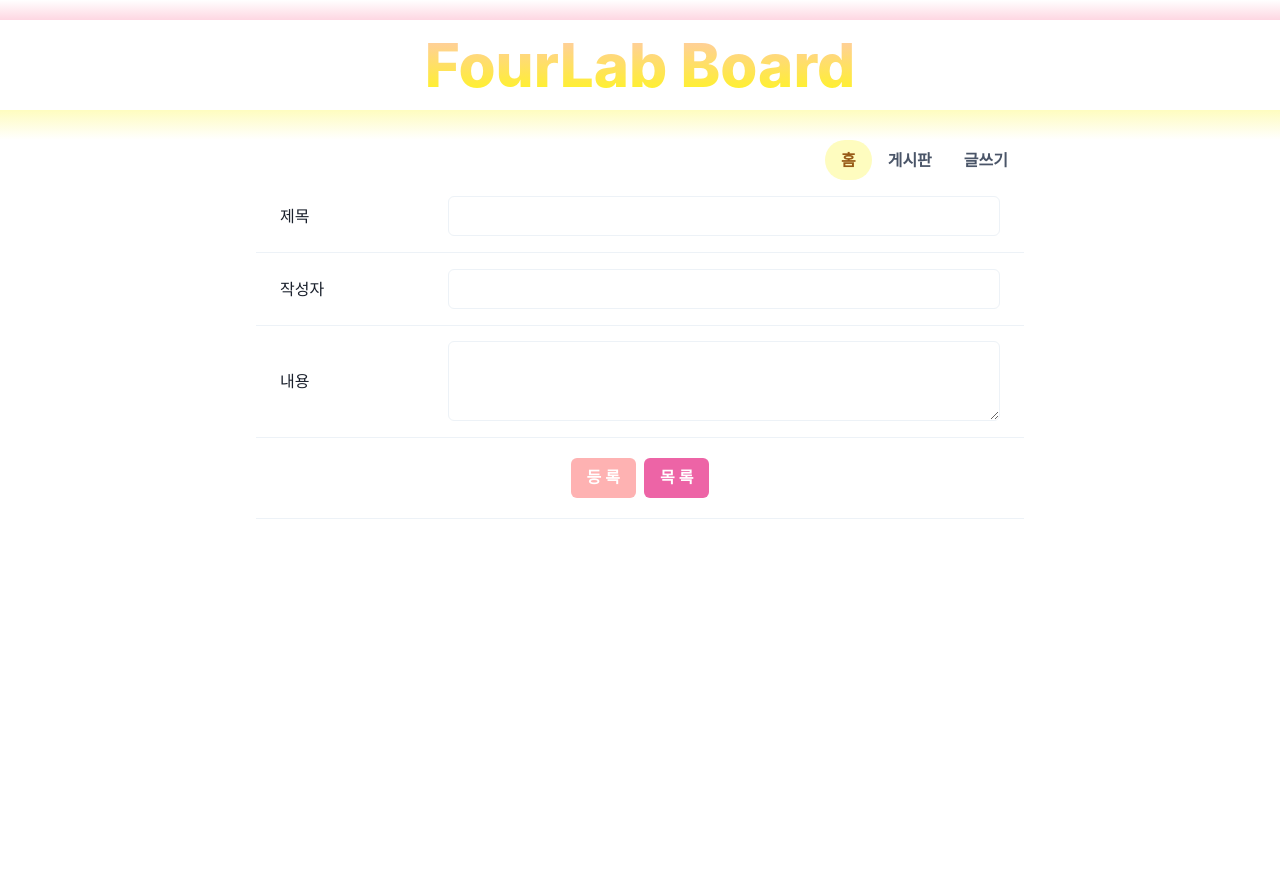
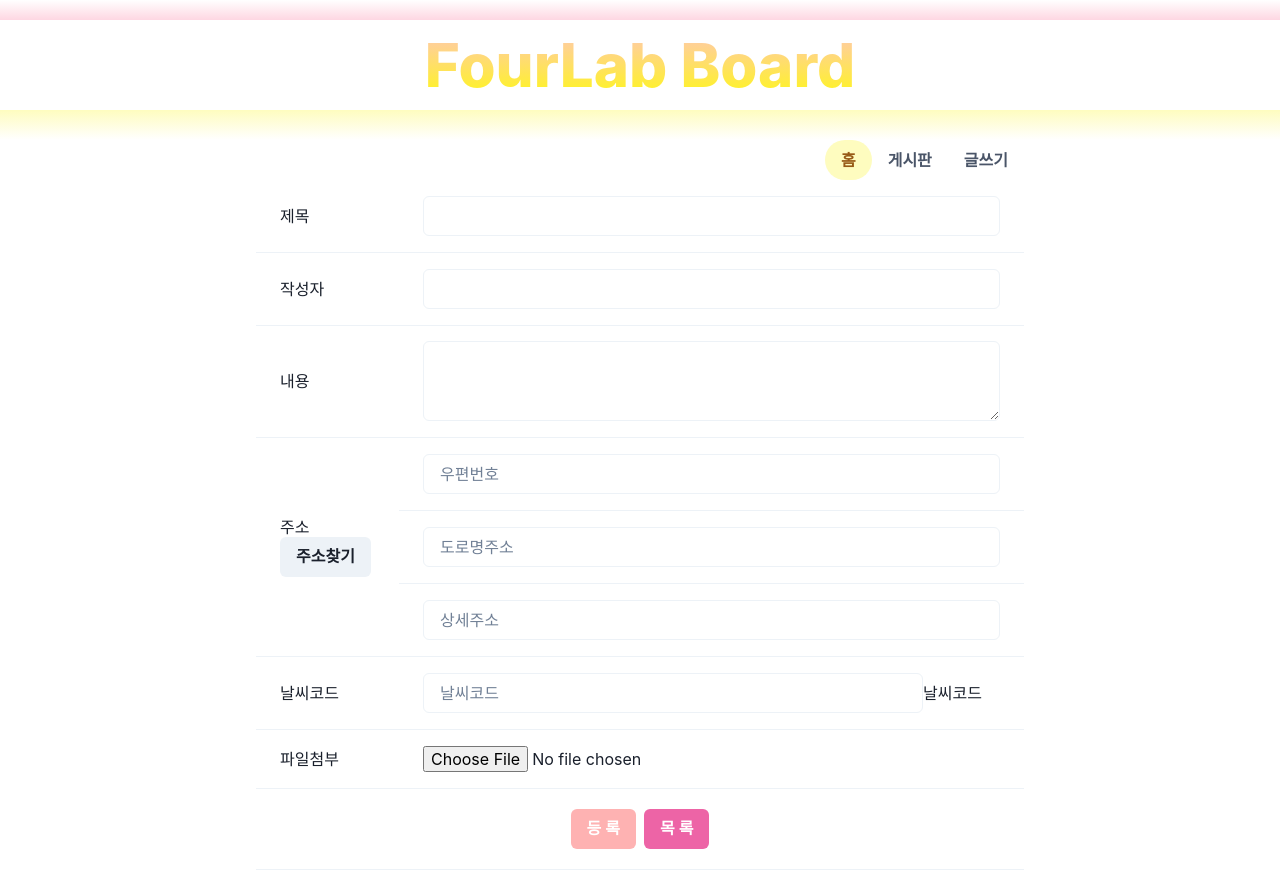
Before and after one commit to Wanghyemin/TsNext-Basic, a Next.js app: page /board/write in a window 1280 px wide. Shown: the top 888 px of the page. Before the commit the page ends 800 px from the top, so only its background shows below. Built offline with nearby package versions, Linux system fonts and the light colour scheme.

Commit message:
add function

```diff
--- a/commonModules/CommonAxios.ts
+++ b/commonModules/CommonAxios.ts
@@ -1,7 +1,5 @@
 import { listType } from '../types';
 import axios from 'axios'
-import { useRouter } from "next/router";
-
 
 // 게시판 목록 Get
 export const getBoardListAxios = async() => {
@@ -21,6 +19,9 @@ export const postBoardDetailAxios = async(boardDetail:listType) => {
 			title: boardDetail.title,
 			userId: boardDetail.userId,
 			content: boardDetail.content,
+			adress1: boardDetail.adress1,
+			adress2: boardDetail.adress2,
+			adress3: boardDetail.adress3,
 		})
 }
 
@@ -35,5 +36,8 @@ export const putBoardDetailAxios = async(boardDetail:listType) => {
 		title: boardDetail.title,
 		userId: boardDetail.userId,
 		content: boardDetail.content,
+		adress1: boardDetail.adress1,
+		adress2: boardDetail.adress2,
+		adress3: boardDetail.adress3,
 	})
 }
--- /dev/null
+++ b/components/atoms/SeachForm.tsx
@@ -0,0 +1,28 @@
+import DaumPostcodeEmbed from "react-daum-postcode";
+
+const SearchForm = (props:any) => {
+    //const address = props.address;
+    //const setAddress = props.setAddress;
+
+    const onCompletePost = (data:any) => {
+        console.log(data)
+        props.formik.setAddress(data.address)
+      //setAddress(data.address);
+      //zonecode  roadAddress
+    };
+
+
+    return (
+
+      <>
+          <DaumPostcodeEmbed
+            autoClose
+            onComplete={onCompletePost}
+            defaultQuery="천호대로 1077"
+          />
+
+      </>
+    );
+  };
+
+  export default SearchForm;
--- a/db.json
+++ b/db.json
@@ -2,45 +2,84 @@
   "data": [
     {
       "title": "테스트",
-      "userId": 2,
+      "userId": "2",
       "content": "Chakra Ui 적용합니다.",
-      "id": 6
+      "id": 6,
+      "adress1": "",
+      "adress2": "",
+      "adress3": ""
     },
     {
       "title": "게시글 추가 제목",
       "userId": "포랩1234",
       "content": "게시글 추가합니다~~~",
-      "id": 11
+      "id": 11,
+      "adress1": "",
+      "adress2": "",
+      "adress3": ""
     },
     {
       "title": "챠크라 테스트",
       "userId": "포랩보드",
       "content": "챠크라 적용합니다",
-      "id": 19
+      "id": 19,
+      "adress1": "",
+      "adress2": "",
+      "adress3": ""
     },
     {
       "title": "공통모듈 만들기",
       "userId": "모듀리",
       "content": "공통모듈 만들기",
-      "id": 20
+      "id": 20,
+      "adress1": "",
+      "adress2": "",
+      "adress3": ""
     },
     {
       "title": "mm",
       "userId": "m",
       "content": "mm",
-      "id": 24
+      "id": 24,
+      "adress1": "",
+      "adress2": "",
+      "adress3": ""
     },
     {
       "title": "1212",
       "userId": "12",
       "content": "12",
-      "id": 30
+      "id": 30,
+      "adress1": "",
+      "adress2": "",
+      "adress3": ""
     },
     {
       "title": "리액트쿼리등록",
       "userId": "쿼리",
       "content": "등록",
-      "id": 32
+      "id": 32,
+      "adress1": "",
+      "adress2": "",
+      "adress3": ""
+    },
+    {
+      "title": "가나다",
+      "userId": "가나다",
+      "content": "가나다",
+      "id": 33,
+      "adress1": "",
+      "adress2": "",
+      "adress3": ""
+    },
+    {
+      "title": "a",
+      "userId": "a",
+      "content": "a",
+      "adress1": "",
+      "adress2": "",
+      "adress3": "",
+      "id": 34
     }
   ]
 }
--- a/package.json
+++ b/package.json
@@ -23,6 +23,7 @@
     "framer-motion": "^6.5.1",
     "next": "13.0.4",
     "react": "18.2.0",
+    "react-daum-postcode": "^3.1.1",
     "react-dom": "18.2.0",
     "typescript": "4.9.3",
     "yup": "^0.32.11"
--- a/pages/board/detail/[id].tsx
+++ b/pages/board/detail/[id].tsx
@@ -46,6 +46,10 @@ const detail = () => {
                 <Td>내용</Td>
                 <Td>{query.data?.content}</Td>
               </Tr>
+              <Tr>
+                <Td>주소</Td>
+                <Td>{query.data?.adress}</Td>
+              </Tr>
             </Tbody>
             <Tfoot>
               <Tr>
--- a/pages/board/list.tsx
+++ b/pages/board/list.tsx
@@ -38,6 +38,7 @@ const boardList = () => {
                 <Th>번호</Th>
                 <Th>제목</Th>
                 <Th>내용</Th>
+                <Th>주소</Th>
                 <Th>작성자</Th>
               </Tr>
             </Thead>
@@ -51,6 +52,7 @@ const boardList = () => {
                     </Link>
                   </Td>
                   <Td>{content.content}</Td>
+                  <Td>{content.adress}</Td>
                   <Td>{content.userId}</Td>
                 </Tr>
               ))}
@@ -60,6 +62,7 @@ const boardList = () => {
                 <Th></Th>
                 <Th></Th>
                 <Th>총 {changedata?.length} 건</Th>
+                <Th></Th>
                 <Th>
                   <PinkButton>
                     <Link href={`/board/write`}> 등 록 </Link>
--- a/pages/board/write/index.tsx
+++ b/pages/board/write/index.tsx
@@ -3,16 +3,29 @@ import PurpleButton from "../../../components/atoms/PurpleButton";
 import { useRouter } from "next/router";
 import { useFormik } from "formik";
 import * as Yup from "yup";
-import { Flex, Input, Textarea, Table, Tbody, Tfoot, Tr, Td, TableContainer } from "@chakra-ui/react";
+import {
+  Flex,
+  Input,
+  Textarea,
+  Table,
+  Tbody,
+  Tfoot,
+  Tr,
+  Td,
+  TableContainer,
+  Button,
+} from "@chakra-ui/react";
 import { useMutation } from "react-query";
 import { postBoardDetailAxios } from "../../../commonModules/CommonAxios";
-
+import DaumPostcode, { DaumPostcodeEmbed } from "react-daum-postcode";
+import { useState } from "react";
+import SearchForm from "../../../components/atoms/SeachForm";
 
 const write = () => {
   // Router를 사용하여 id값 도출
   const router = useRouter();
   const id: number = Number(router.query.id);
-  const { mutate } = useMutation( postBoardDetailAxios );
+  const { mutate } = useMutation(postBoardDetailAxios);
 
   //Formik : onChange를 자동으로 할 수 있음 + 유효성 검사를 간편하게 해줌
   const formik = useFormik({
@@ -20,13 +33,19 @@ const write = () => {
       title: "",
       userId: "",
       content: "",
+      adress1: "",
+      adress2: "",
+      adress3: "",
     },
     onSubmit: () => {
       mutate({
-        title : formik.values.title,
-        userId : formik.values.userId,
-        content : formik.values.content
-      })
+        title: formik.values.title,
+        userId: formik.values.userId,
+        content: formik.values.content,
+        adress1: formik.values.adress1,
+        adress2: formik.values.adress2,
+        adress3: formik.values.adress3,
+      });
       router.push("/board/list");
     },
     validationSchema: Yup.object({
@@ -42,6 +61,26 @@ const write = () => {
     }),
   });
 
+  // 팝업창 상태 관리
+  const [isPopupOpen, setIsPopupOpen] = useState(false);
+
+  // 팝업창 열기
+  const openPostCode = () => {
+    setIsPopupOpen(true);
+  };
+
+  // 팝업창 닫기
+  const closePostCode = () => {
+    setIsPopupOpen(false);
+  };
+
+  const onCompletePost = (data: any) => {
+    console.log(data);
+    formik.setFieldValue("adress1", data?.zonecode);
+    formik.setFieldValue("adress2", data?.roadAddress);
+    //setAddress(data.address);
+    //zonecode  roadAddress
+  };
   return (
     <>
       <form onSubmit={formik.handleSubmit}>
@@ -93,12 +132,69 @@ const write = () => {
                     <Td>{formik.errors.content}</Td>
                   ) : null}
                 </Tr>
+                <Tr>
+                  <Td rowSpan={3}>
+                    주소 <br />
+                    <Button onClick={openPostCode}>주소찾기</Button>
+                  </Td>
+                  <Td>
+                    <Input
+                      id="adress1"
+                      {...formik.getFieldProps("adress1")}
+                      readOnly
+                      placeholder="우편번호"
+                    />
+                  </Td>
+                </Tr>
+                <Tr>
+                  <Td>
+                    <Input
+                      id="adress2"
+                      readOnly
+                      placeholder="도로명주소"
+                      {...formik.getFieldProps("adress2")}
+                    />
+                  </Td>
+                </Tr>
+                <Tr>
+                  <Td>
+                    <Input
+                      id="adress3"
+                      placeholder="상세주소"
+                      {...formik.getFieldProps("adress3")}
+                    />
+                  </Td>
+                </Tr>
+                <Tr>
+                  <Td>
+                    날씨코드
+                  </Td>
+                  <Td>
+                    <Input
+                      w={"500px"}
+                      id="weather"
+                      placeholder="날씨코드"
+                    />
+                    <button onClick={() => {window.open("https://www.weather.go.kr/w/index.do",'_blank')}}>날씨코드</button>
+                  </Td>
+                </Tr>
+                <Tr>
+                  <Td>
+                    파일첨부
+                  </Td>
+                  <Td>
+                    <input type="file" id="fileUpload" />
+                  </Td>
+                </Tr>
               </Tbody>
               <Tfoot>
                 <Tr>
                   <Td colSpan={2} style={{ textAlign: "center" }}>
                     <PinkButton type={"submit"}> 등 록 </PinkButton>
-                    <PurpleButton onClick={() => router.push("/board/list")}> 목 록 </PurpleButton>
+                    <PurpleButton onClick={() => router.push("/board/list")}>
+                      {" "}
+                      목 록{" "}
+                    </PurpleButton>
                   </Td>
                 </Tr>
               </Tfoot>
@@ -106,7 +202,17 @@ const write = () => {
           </TableContainer>
         </Flex>
       </form>
+
+      <div className="popupDom">
+        {isPopupOpen && (
+          <DaumPostcodeEmbed
+            autoClose={true}
+            onComplete={onCompletePost}
+            defaultQuery="천호대로 1077"
+          />
+        )}
+      </div>
     </>
   );
-}
-export default write
+};
+export default write;
--- a/types/index.ts
+++ b/types/index.ts
@@ -2,5 +2,8 @@ export interface listType {
     userId: string,
     id?: number,
     title: string,
-    content: string
+    content: string,
+    adress1?: string,
+    adress2?: string,
+    adress3?: string,
   }
```
Also changed, not shown: pages/board/write/[id].tsx (+27 -1 lines), 2 other files (tests, documents, lock files or other folders).
